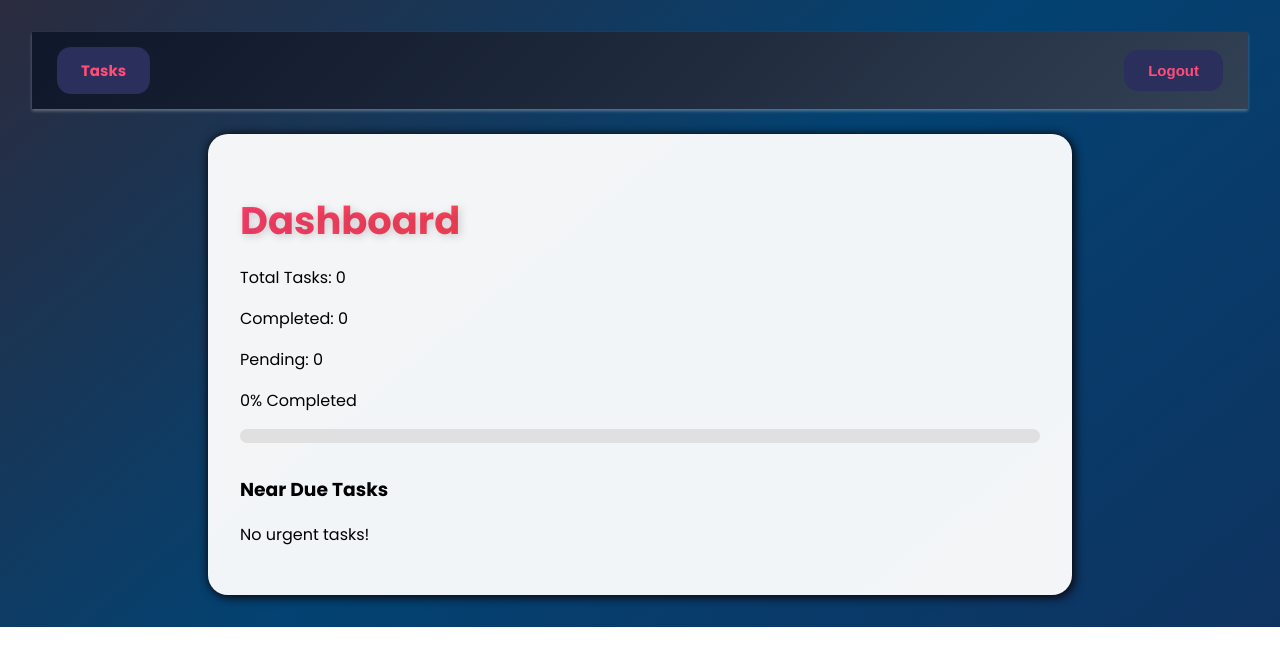
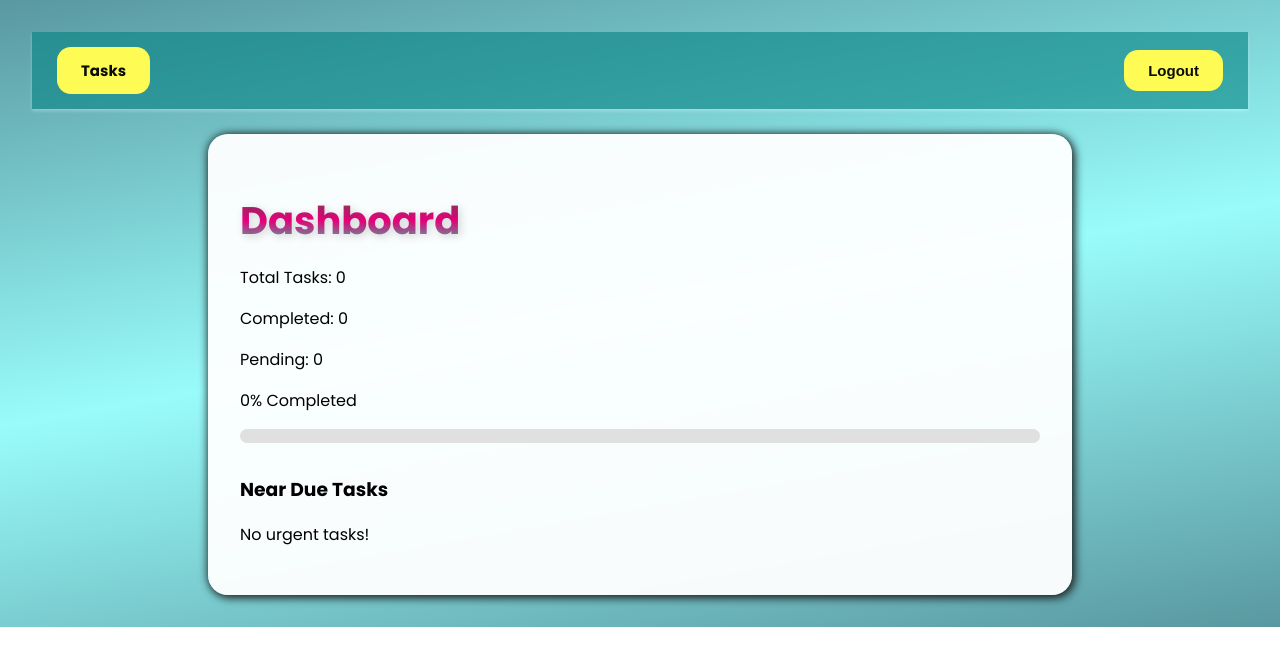
Before and after one commit to gayathri1416/tasktracking, a React (Vite) app in the folder Frontend/: page /dashboard in a window 1280 px wide. Shown: the top 666 px of the page. Built offline with nearby package versions, Linux system fonts and the light colour scheme.

Commit message:
successs

```diff
--- a/Frontend/src/dashboard.css
+++ b/Frontend/src/dashboard.css
@@ -1,7 +1,7 @@
 /* Full page background */
 .dashboard-container {
 
-  background: linear-gradient(140deg, #1a1a2eec, #034272, #0f3360);
+  background: linear-gradient(170deg, #02626ea7,#04f8f468, #02626ea7);
   font-family: "Poppins", sans-serif;
   padding: 2rem;
 }
@@ -25,7 +25,7 @@
   font-size: 2.4rem;
   font-weight: 900;
   margin-bottom: 1rem;
-  background: linear-gradient(90deg, #ff416c, #ff4b2b);
+  background: linear-gradient(180deg,  #120e03be, #ff0088, #06fdb7f4);
   background-clip: text;
   -webkit-background-clip: text;
   color: transparent;
@@ -40,12 +40,12 @@
 }
 
 .near-due-card {
-  border: 2px solid #ff416c;
+  border: 2px solid #d6d329;
   border-radius: 12px;
   padding: 1rem;
   margin-bottom: 1rem;
   background: rgba(37, 6, 28, 0.85);
-  box-shadow: 0 4px 12px rgba(255, 65, 108, 0.4);
+  box-shadow: 0 4px 12px rgba(237, 243, 82, 0.855);
 }
 
 /* Animation */
--- a/Frontend/src/login.css
+++ b/Frontend/src/login.css
@@ -4,13 +4,13 @@
   justify-content: center;
   align-items: center;
   min-height: 100vh;
-  background: linear-gradient(140deg, #1a1a2eec, #034272, #0f3360);
+  background: linear-gradient(190deg, #02626ea7,#04f8c368, #02626ea7);
   font-family: "Poppins", sans-serif;
 }
 
 /* Card styling */
 .login-card {
-  background: rgba(255, 255, 255, 0.95);
+  background: rgba(255, 255, 255, 0.85);
   padding: 3rem 2.5rem;
   border-radius: 20px;
   /* Layered shadow: depth + glow */
@@ -29,7 +29,8 @@
   font-size: 2.8rem;
   font-weight: 900;
   margin-bottom: 0.5rem;
-  background: linear-gradient(90deg, #ff416c, #ff4b2b);
+  background: linear-gradient(180deg,  #120e03be, #ff0088, #06fdb7f4);
+
   background-clip: text;
   -webkit-background-clip: text;
   color: transparent;
@@ -56,14 +57,15 @@
   border-radius: 12px;
   font-size: 1rem;
   background: rgba(255, 255, 255, 0.47);
-  box-shadow: inset 2px 2px 6px rgba(0, 0, 0, 0.75);
+  box-shadow: inset 0 2px 2px rgba(0, 0, 0, 0.75);
   transition: all 0.3s ease;
   box-sizing: border-box; /* ensures equal sizing */
 }
 
 .login-card input:focus {
   background: #fff;
-  box-shadow: 0 0 8px rgb(255, 251, 0);
+
+  box-shadow:0 0 6px rgb(131, 0, 131);
   outline: none;
 }
 
@@ -100,8 +102,8 @@
 .login-btn {
   width: 100%;
   padding: 1rem;
-  background: linear-gradient(90deg, #ff416c, #ff4b2b, #ff9a00);
-  color: #fff;
+  background: linear-gradient(90deg, #c50769, #f8e304be);
+  color: #050000;
   border: none;
   border-radius: 12px;
   font-size: 1.2rem;
--- a/Frontend/src/navbar.css
+++ b/Frontend/src/navbar.css
@@ -6,12 +6,7 @@ gap: 15px;
 
 padding: 15px 25px;
 
-background: linear-gradient(
-135deg,
-#0f172a,
-#1e293b,
-#334155
-);
+background:rgba(0, 128, 128, 0.586);
 
 box-shadow: 0px 2px 3px rgba(255,255,255,0.3);
 }
@@ -26,7 +21,7 @@ border-radius: 14px;
 text-decoration: none;
 
 background: #2b2f5b;
-color: #ff4d7a;
+color: #7fd4bca9;
 
 font-size: 16px;
 font-weight: 700;
@@ -43,7 +38,7 @@ transform: translateY(-2px);
 box-shadow:
 0 4px 12px rgba(0,0,0,0.3);
 
-color: #ff5c85;
+color: #2ab83da4;
 }
 
 /* LOGOUT */
@@ -51,7 +46,7 @@ color: #ff5c85;
 margin-left: auto;
 
 background: #34355c;
-color: #ff4d7a;
+color: #c1d61f;
 
 padding: 12px 28px;
 
@@ -71,12 +66,12 @@ transition: all 0.3s ease;
 transform: scale(1.05);
 
 box-shadow:
-0 0 8px rgba(255, 77, 122, 0.8),
-0 0 20px rgba(255, 77, 122, 0.7),
-0 0 40px rgba(255, 77, 122, 0.6),
+0 0 8px rgba(218, 233, 5, 0.8),
+0 0 20px rgba(180, 130, 143, 0.7),
+0 0 40px rgba(194, 203, 19, 0.6),
 0 0 70px rgba(0, 162, 255, 0.35);
 
-color: #ff5c85;
+color: #3a2fde;
 }
 
 /* ACTIVE PAGE */
--- a/Frontend/src/register.css
+++ b/Frontend/src/register.css
@@ -4,7 +4,7 @@
   justify-content: center;
   align-items: center;
   min-height: 100vh;
-  background: linear-gradient(140deg, #1a1a2eec, #034272, #0f3360);
+  background: linear-gradient(170deg, #02626ea7,#04f8f468, #02626ea7);
   font-family: "Poppins", sans-serif;
 }
 
--- a/Frontend/src/taskNavbar.css
+++ b/Frontend/src/taskNavbar.css
@@ -5,14 +5,11 @@ align-items: center;
 
 padding: 15px 25px;
 
-background: linear-gradient(
-135deg,
-#0f172a,
-#1e293b,
-#334155
-);
+background:rgba(0, 128, 128, 0.586);
 
-box-shadow: 0px 2px 3px white;
+box-shadow: 0px 2px 3px rgba(255,255,255,0.3);
+
+
 }
 
 /* DASHBOARD LEFT */
@@ -32,8 +29,6 @@ padding: 12px 24px;
 border-radius: 14px;
 border: none;
 
-background: #2b2f5b;
-color: #ff4d7a;
 
 font-size: 16px;
 font-weight: 700;
@@ -43,27 +38,10 @@ cursor: pointer;
 transition: all 0.3s ease;
 }
 
-.nav-btn:hover {
-transform: translateY(-2px);
 
-box-shadow:
-0 0 10px rgba(255, 77, 122, 0.8),
-0 0 20px rgba(255, 77, 122, 0.7),
-0 0 40px rgba(255, 77, 122, 0.6);
-
-color: #ff5c85;
-}
 
 /* LOGOUT SPECIAL GLOW */
-.logout-btn:hover {
-transform: scale(1.05);
 
-box-shadow:
-0 0 10px rgba(255, 77, 122, 0.8),
-0 0 20px rgba(255, 77, 122, 0.7),
-0 0 40px rgba(255, 77, 122, 0.6),
-0 0 70px rgba(0, 162, 255, 0.35);
-}
 @media (max-width: 768px) {
 
   .tasks-navbar {
--- a/Frontend/src/tasks.css
+++ b/Frontend/src/tasks.css
@@ -1,11 +1,7 @@
 .tasks-container {
 min-height: 100vh;
-background: linear-gradient(
-140deg,
-#0f172a,
-#1e293b,
-#334155
-);
+  background: linear-gradient(170deg, #02626ea7,#04f8f468, #02626ea7);
+
 font-family: "Poppins", sans-serif;
 padding: 30px;
 }
@@ -128,8 +124,8 @@ padding: 12px 24px;
 border: none;
 border-radius: 14px;
 
-background: #2b2f5b;
-color: #ff4d7a;
+background: #fefb55;
+color: #0b0b0a;
 
 font-size: 15px;
 font-weight: 700;
@@ -144,10 +140,10 @@ transition: all 0.3s ease;
 transform: translateY(-2px);
 
 box-shadow:
-0 0 7px rgba(255,77,122,0.8),
-0 2px 7px rgb(255, 77, 122);
+0 0 4px rgb(17, 17, 14),
+0 2px 4px rgb(12, 11, 9);
 
-color: #ff5c85;
+color: rgb(119, 2, 177);
 }
 
 @media (max-width: 768px) {
```
